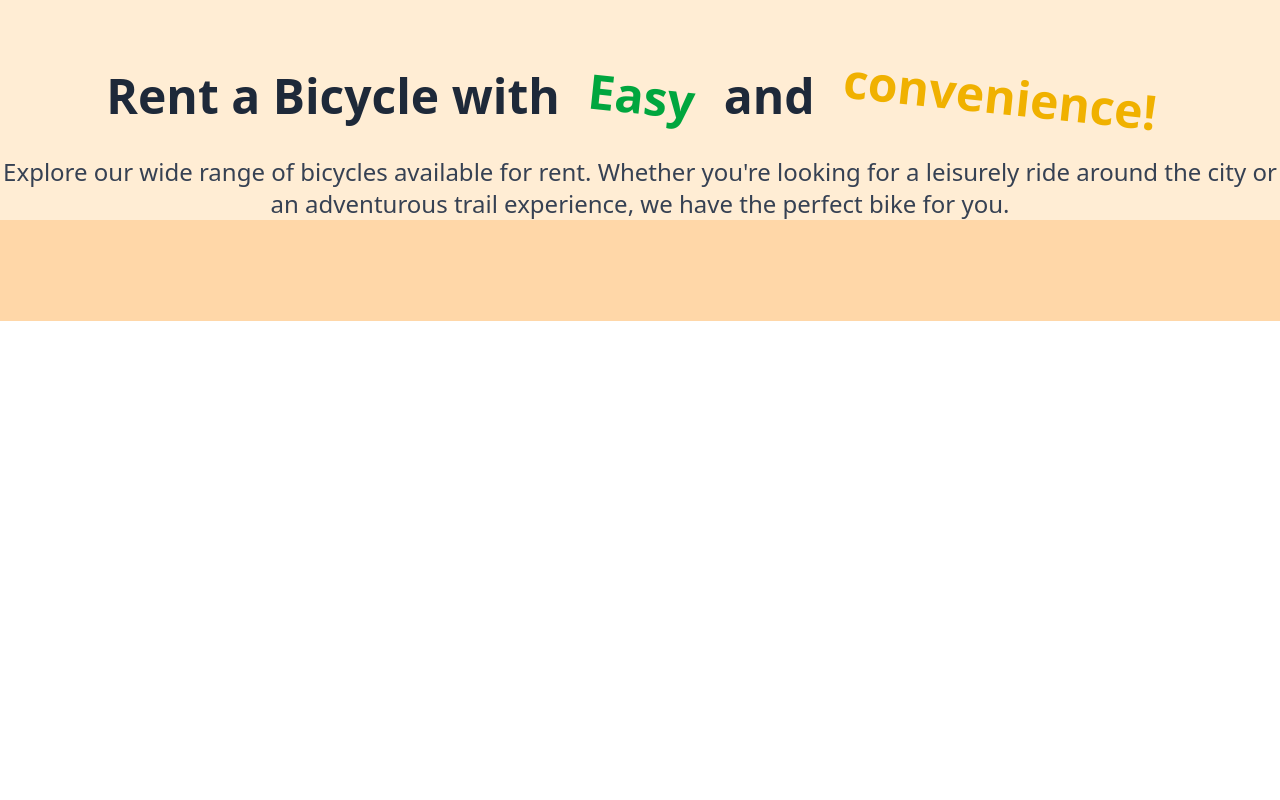
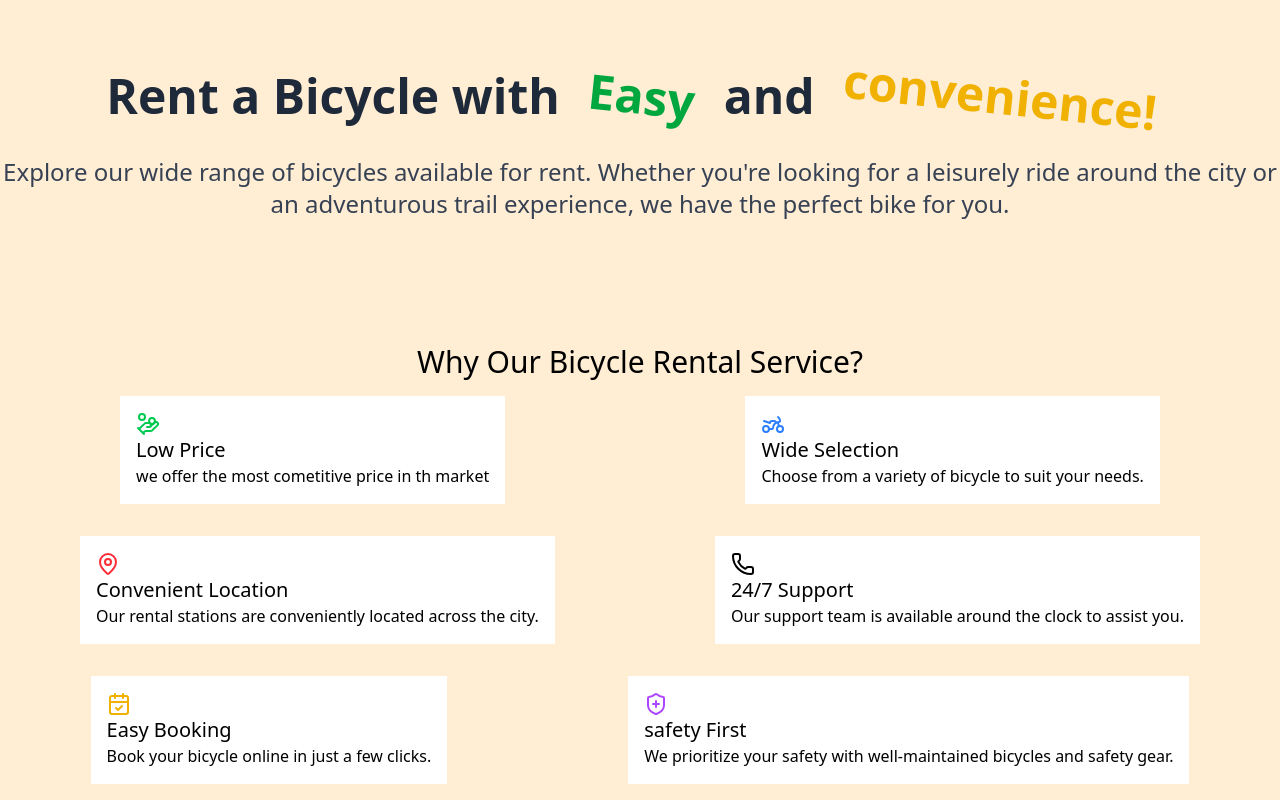
Before and after one commit to AdityaSakhare-13/build-a-webpages-using-TailwindCSS, a React (Vite) app: page / in a window 1280 px wide. Shown: the part 479-1279 px from the top of the page. Before the commit the page ends 800 px from the top, so only its background shows below. Built offline with nearby package versions, Linux system fonts and the light colour scheme.

Commit message:
added some feature

```diff
--- a/package.json
+++ b/package.json
@@ -11,6 +11,7 @@
   },
   "dependencies": {
     "@tailwindcss/vite": "^4.1.17",
+    "lucide-react": "^0.561.0",
     "react": "^19.2.0",
     "react-dom": "^19.2.0",
     "react-router": "^7.9.6",
--- /dev/null
+++ b/src/components/featuresSection.jsx
@@ -0,0 +1,67 @@
+import {HandCoins, Motorbike ,MapPin , Phone, CalendarCheck, ShieldPlus} from "lucide-react"
+const FEATURES_CONFIG =[
+    {
+        title: "Low Price",
+        description: "we offer the most cometitive price in th market",
+        icon:<HandCoins />,
+        iconColor: "text-green-500"
+    },
+
+    {
+        title: "Wide Selection",
+        description: "Choose from a variety of bicycle to suit your needs.",
+        icon: <Motorbike />,
+        iconColor: "text-blue-500"
+    },
+
+    {
+        title:"Convenient Location",
+        description:"Our rental stations are conveniently located across the city.",
+        icon:<MapPin />,
+        iconColor:"text-red-500"
+    },
+
+    {
+        title: "24/7 Support",
+        description: "Our support team is available around the clock to assist you.",
+        icon:<Phone />
+    },
+
+    {
+        title: "Easy Booking",
+        description: "Book your bicycle online in just a few clicks. ",
+        icon:<CalendarCheck />,
+        iconColor: "text-yellow-500"
+    },
+
+    {
+        title: "safety First",
+        description: "We prioritize your safety with well-maintained bicycles and safety gear.",
+        icon:<ShieldPlus />,
+        iconColor: "text-purple-500"
+    },
+]
+
+function FeaturesSection() {
+  return (
+   <div>
+        <h2 className="text-center text-3xl pt-[100px]"> Why Our Bicycle Rental Service? </h2>
+
+        <div className="flex flex-wrap justify-around">
+            {FEATURES_CONFIG.map((featureObj)=>{
+                const {title , description, icon, iconColor} = featureObj;
+                return(
+                    <div key={title} className="bg-white m-4 p-4">
+                       <div className={`${iconColor}`}>{icon}</div>
+                       <h3 className="text-xl">{title}</h3>
+                       <p>{description}</p>
+                    </div>
+                );
+            })}
+        </div>
+
+      </div>
+  )
+}
+
+export default FeaturesSection
--- a/src/views/Home.jsx
+++ b/src/views/Home.jsx
@@ -1,3 +1,4 @@
+import FeaturesSection from '../components/featuresSection.jsx';
 import HeroSection from '../components/HeroSection.jsx';
 import Navbar from '../components/Navbar.jsx';
 
@@ -9,6 +10,8 @@ function Home() {
       <Navbar/>
 
     <HeroSection/>
+
+    <FeaturesSection/>
     </div>
   );
 }
```
Also changed, not shown: 1 other file (tests, documents, lock files or other folders).
